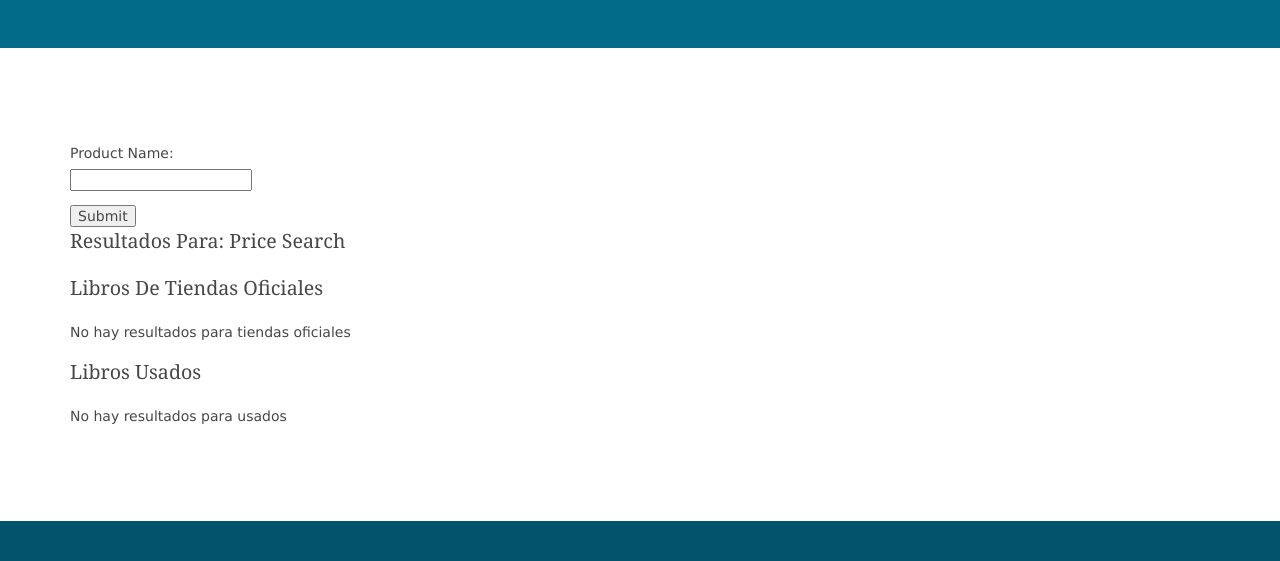
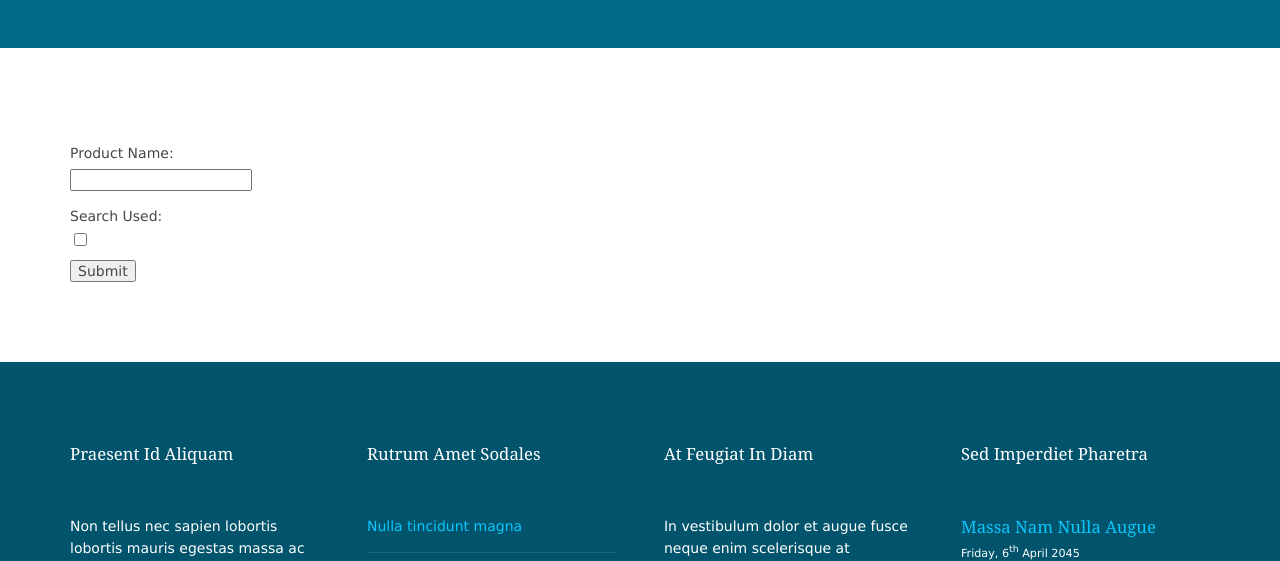
Before and after one commit to messina8/Entrega1Messina, a Django app: page /meli/prices/ in a window 1280 px wide. Shown: the part 433-994 px from the top of the page. Run offline with Django 4.2, Linux system fonts and the light colour scheme.

Commit message:
updated Price Checking view.

```diff
--- a/MeliAPI/forms.py
+++ b/MeliAPI/forms.py
@@ -4,3 +4,4 @@
 
 class PriceCheckForm(forms.Form):
     product_name = forms.CharField(label='Product Name:', max_length=40)
+    used_search = forms.BooleanField(label='Search Used', widget=forms.CheckboxInput, required=False)
--- a/MeliAPI/views.py
+++ b/MeliAPI/views.py
@@ -12,31 +12,34 @@
         if search_form.is_valid():
 
             search = search_form.cleaned_data['product_name']
+            used = search_form.cleaned_data['used_search']
+
+            price_dict = {}
 
             official_stores_response = apirequests.get(
                 'https://api.mercadolibre.com/sites/MLA/search?category=MLA3025&official_store'
                 '=all&q=' + urllib.parse.quote(search))
-            used_response = apirequests.get('https://api.mercadolibre.com/sites/MLA/search?category=MLA3025'
-                                            '&condition'
-                                            '=used&q=' + urllib.parse.quote(search))
-            price_dict = {
-                'used': [],
-                'official_stores': []
-            }
-            official_stores_results = official_stores_response.json()
-            for element in official_stores_results['results']:
-                seller_name = urllib.parse.unquote(str(element['seller']['permalink'])).split('/')[3].replace('+', ' ')
-                price_dict['official_stores'].append(
-                    {"title": element['title'], 'price': element['price'], 'seller': seller_name,
-                     'image': element['thumbnail']})
-            used_results = used_response.json()
-            for element in used_results['results']:
-                price_dict['used'].append(
-                    {'title': element['title'], 'price': element['price'], 'image': element['thumbnail']})
+            if used:
+                used_response = apirequests.get('https://api.mercadolibre.com/sites/MLA/search?category=MLA3025'
+                                                '&condition'
+                                                '=used&q=' + urllib.parse.quote(search))
+                price_dict['used'] = data_organizer(used_response.json())
 
-            context = {'message': search, 'results': price_dict, 'form': form, 'hide': True}
+            price_dict['official_stores'] = data_organizer(official_stores_response.json())
+
+            context = {'message': search, 'results': price_dict, 'form': form, 'used': used}
             return render(request, 'MeliAPI/prices.html', context)
 
     else:
         context = {'message': 'Price search', 'form': form, 'hide': True}
         return render(request, 'MeliAPI/prices.html', context)
+
+
+def data_organizer(response):
+    data = []
+    for element in response['results']:
+        seller_name = urllib.parse.unquote(str(element['seller']['permalink'])).split('/')[3].replace('+', ' ')
+
+        data.append({"title": element['title'], 'price': element['price'], 'seller': seller_name,
+                     'image': element['thumbnail']})
+    return data
--- a/templates/MeliAPI/prices.html
+++ b/templates/MeliAPI/prices.html
@@ -22,18 +22,8 @@
         }
     </style>
     <main class="hoc container clear">
+        {% if not hide %}
 
-        <form method="get">
-            {{ form.as_p }}
-
-            {% if form %}
-                <input type="submit" value="Submit">
-            {% endif %}
-        </form>
-
-        {% if not hide %}
-            <footer><a href="{{ url }}">&laquo; Go back</a></footer>
-        {% endif %}
             <h5>Resultados para: {{ message }}</h5>
 
             <h2>Libros de tiendas oficiales</h2>
@@ -56,13 +46,14 @@
                 <p>No hay resultados para tiendas oficiales</p>
             {% endif %}
 
+            {% if used %}
                 <h2>Libros usados</h2>
 
                 {% if results.used %}
                     <div class="results">
                         {% for result in results.used %}
                             <div class="result-box">
-                        <img src="{{ result.image }}" alt="{{ result.title }}" width="100px" height="150px">
+                                <img src="{{ result.image }}" alt="{{ result.title }}" width="50px" height="75px">
                                 <div class="result-info">
                                     <h6>{{ result.title }}</h6>
                                     <p>{{ result.price }}</p>
@@ -75,8 +66,18 @@
                 {% else %}
                     <p>No hay resultados para usados</p>
                 {% endif %}
+            {% endif %}
 
 
+        {% endif %}
+
+        <form method="get">
+            {{ form.as_p }}
+
+            {% if form %}
+                <input type="submit" value="Submit">
+            {% endif %}
+        </form>
 
     </main>
 
```
Lines whose indentation alone changed are shown as unchanged.
